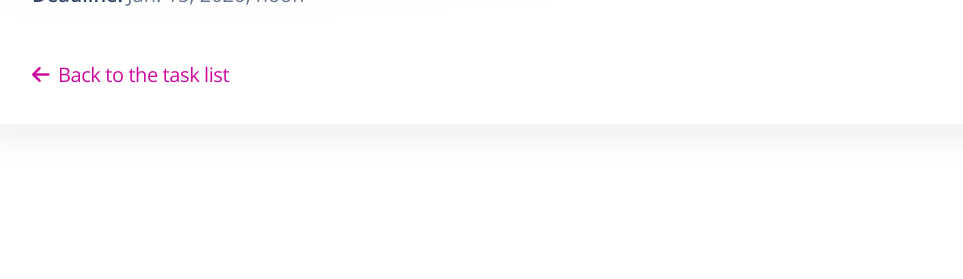
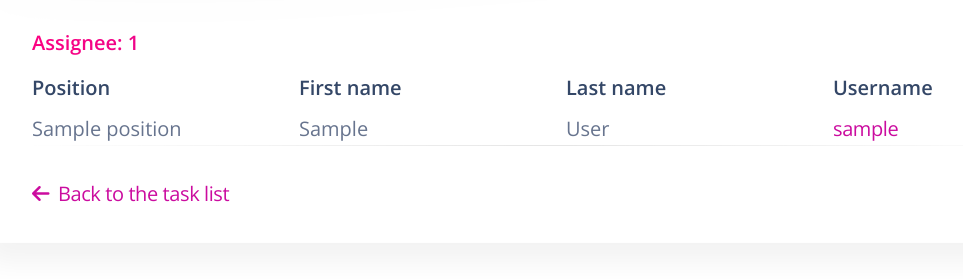
Before and after one commit to o-davydova/IT-task-manager, a Django app: page /tasks/1/ in a window 1280 px wide. Shown: the part 521-800 px from the top of the page, without its empty margins (86-1049 px from the left). Run offline with Django 4.2, Linux system fonts and the light colour scheme; a user stored in the database is signed in; tables that the repository leaves empty hold one stand-in row (values such as "Sample post"); some libraries are stand-ins or nearby versions.

Commit message:
Update `Task Detail Page` with dropdown menu

```diff
--- a/templates/task_hub/task_detail.html
+++ b/templates/task_hub/task_detail.html
@@ -11,12 +11,28 @@
             <span class="h5">{% include "includes/task_priority.html" %}</span>
           </div>
         </div>
+
+        <div class="col-sm-1">
+          <div class="dropdown">
+            <button class="navbar-toggler ms-5 shadow-none collapsed" type="button" data-bs-toggle="dropdown" id="dropdownMenuButton" data-bs-target="#navigation" aria-controls="navigation" aria-expanded="false" aria-label="Toggle navigation">
+              <span class="navbar-toggler-icon mt-2">
+                <span class="navbar-toggler-bar bar1"></span>
+                <span class="navbar-toggler-bar bar2"></span>
+                <span class="navbar-toggler-bar bar3"></span>
+              </span>
+            </button>
+            <ul class="dropdown-menu dropdown-menu-end px-2 py-3" aria-labelledby="dropdownMenuButton">
+              <li><a class="dropdown-item border-radius-md" href="#"><i class="fa fa-pencil  me-1" aria-hidden="true"></i> Edit </a></li>
+              <li><a class="dropdown-item border-radius-md" href="#"><i class="fa fa-trash-o  me-1" aria-hidden="true"></i> Delete </a></li>
+            </ul>
+          </div>
+        </div>
+
       </div>
 
-      <div class="row  mt-3">
+      <div class="row mt-3">
         <div class="col">
-          <span class="lead h5">Task type:</span>
-          <span class="lead">{{ task.task_type }}</span>
+          <span class="badge p-1 border border-2 border-dark border-radius-md text-dark" data-bs-toggle="tooltip" data-bs-placement="right" title="Task type">{{ task.task_type }}</span>
         </div>
       </div>
 
@@ -33,7 +49,28 @@
         </div>
       </div>
 
-      <div class="row mt-5 mb-3">
+      <div class="row justify-content-md-center">
+        <span class="text-gradient text-primary h5 mt-4 mb-3">Assignee{{ num_assignee|pluralize }}: {{ num_assignee }}</span>
+        <div class="col">
+          <div class="row lead h5">
+              <div class="col-3">Position</div>
+              <div class="col-3">First name</div>
+              <div class="col-3">Last name</div>
+              <div class="col-3">Username</div>
+          </div>
+          <div class="row lead">
+            {% for assignee in task.assignees.all %}
+              <div class="col-3">{{ assignee.position }}</div>
+              <div class="col-3">{{ assignee.first_name }}</div>
+              <div class="col-3">{{ assignee.last_name }}</div>
+              <div class="col-3"><a class="link-primary" href="#"><div><span>{{ assignee.username }}</span></div></a></div>
+              <hr class="horizontal dark">
+            {% endfor %}
+          </div>
+        </div>
+      </div>
+
+      <div class="row mt-3 mb-3">
         <a href="{% url 'task-hub:task-list' %}" class="lead text-primary icon-move-left">
           <i class="fas fa-arrow-left me-1"></i>
           Back to the task list
```
